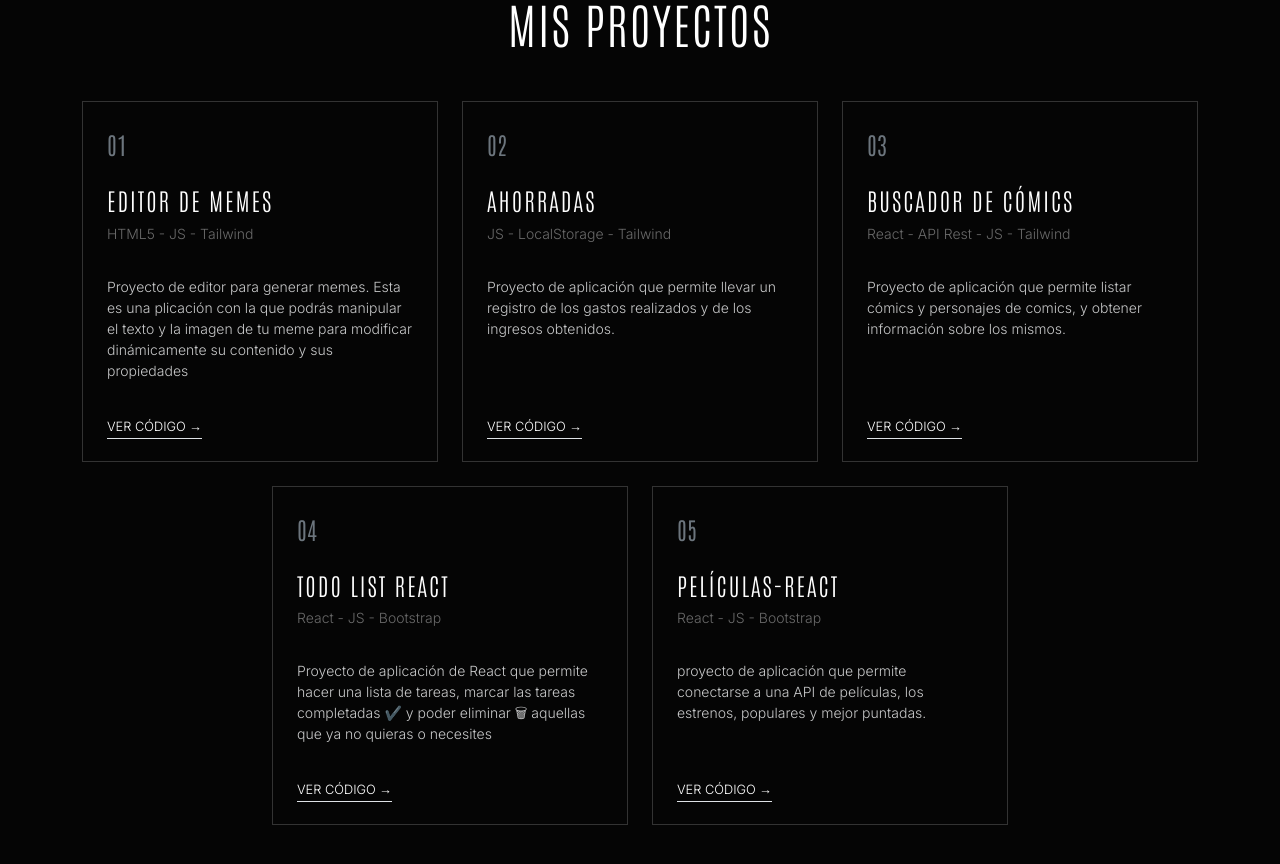
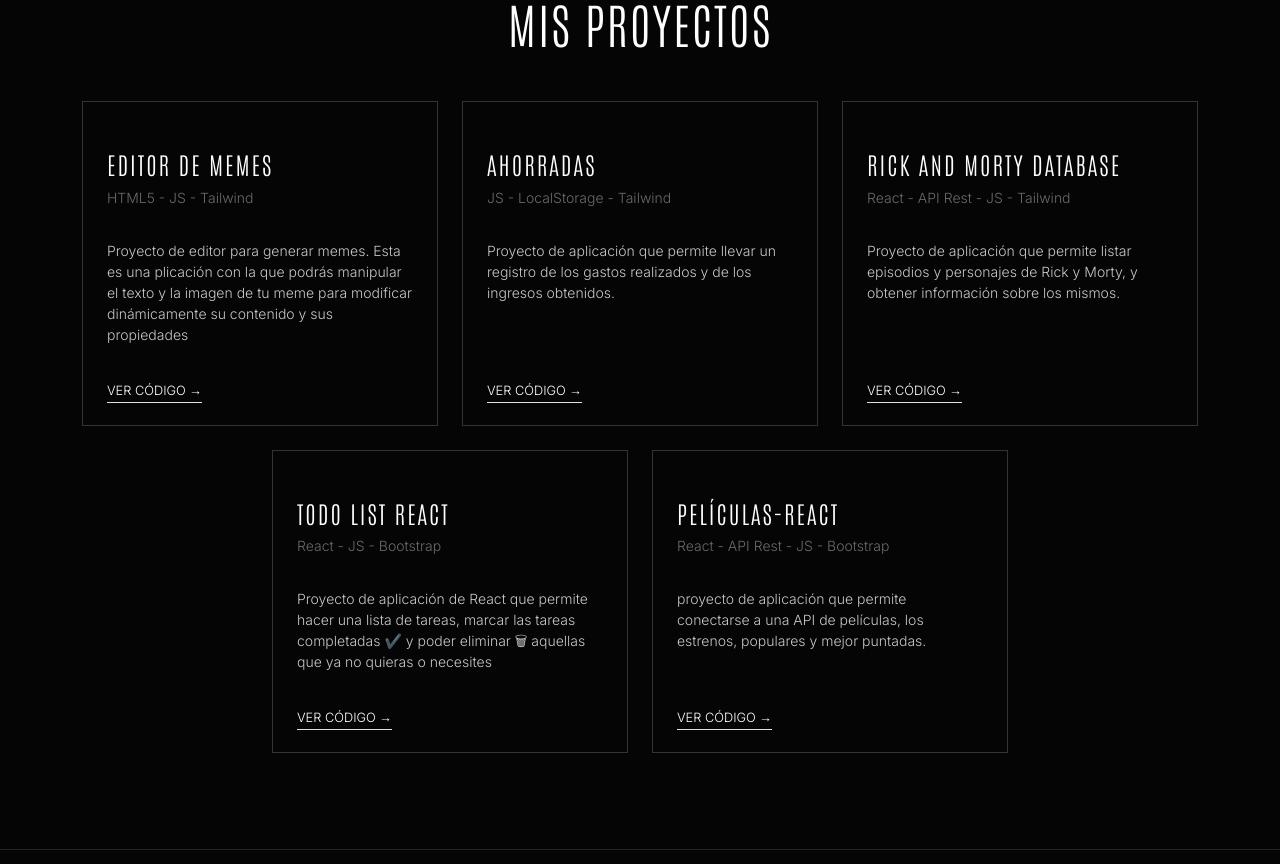
Before and after one commit to imMichi-Dev/Portafolio_React, a React (Vite) app: page / in a window 1280 px wide. Shown: the part 1240-2104 px from the top of the page. Built offline with nearby package versions, Linux system fonts and the light colour scheme.

Commit message:
adding links and fixing details.

```diff
--- a/src/App.jsx
+++ b/src/App.jsx
@@ -8,16 +8,15 @@ function App() {
   const projects = [
     { id: 1, title: "Editor de memes", tech: "HTML5 - JS - Tailwind", desc: "Proyecto de editor para generar memes. Esta es una plicación con la que podrás manipular el texto y la imagen de tu meme para modificar dinámicamente su contenido y sus propiedades", featured: false, link_page: "https://immichi-dev.github.io/GeneradorDeMemes-19/", link_github: "https://github.com/imMichi-Dev/GeneradorDeMemes-19" },
     { id: 2, title: "AhorrADAs", tech: "JS - LocalStorage - Tailwind", desc: "Proyecto de aplicación que permite llevar un registro de los gastos realizados y de los ingresos obtenidos.", featured: false, link_page: "https://immichi-dev.github.io/Ahorradas23/", link_github: "https://github.com/imMichi-Dev/Ahorradas23"},
-    { id: 3, title: "Buscador de Cómics", tech: "React - API Rest - JS - Tailwind", desc: "Proyecto de aplicación que permite listar cómics y personajes de comics, y obtener información sobre los mismos.", featured: false, link_page: "https://immichi-dev.github.io/ComicsTP/", link_github: "https://github.com/imMichi-Dev/ComicsTP" },
+    { id: 3, title: "Rick and Morty database", tech: "React - API Rest - JS - Tailwind", desc: "Proyecto de aplicación que permite listar episodios y personajes de Rick y Morty, y obtener información sobre los mismos.", featured: false, link_page: "https://immichi-dev.github.io/RickYmortyTP/", link_github: "https://github.com/imMichi-Dev/RickYmortyTP" },
     { id: 4, title: "Todo List React", tech: "React - JS - Bootstrap", desc: "Proyecto de aplicación de React que permite hacer una lista de tareas, marcar las tareas completadas ✔️ y poder eliminar 🗑 aquellas que ya no quieras o necesites", featured: false },
-    { id: 5, title: "Películas-React", tech: "React - JS - Bootstrap", desc: "proyecto de aplicación que permite conectarse a una API de películas, los estrenos, populares y mejor puntadas.", featured: true, link_page: "https://react-movies-atsc.vercel.app/recientes", link_github: "https://github.com/imMichi-Dev/React-Movies"},
+    { id: 5, title: "Películas-React", tech: "React - API Rest - JS - Bootstrap", desc: "proyecto de aplicación que permite conectarse a una API de películas, los estrenos, populares y mejor puntadas.", featured: true, link_page: "https://react-movies-atsc.vercel.app/recientes", link_github: "https://github.com/imMichi-Dev/React-Movies"},
   ];
 
   const skills = ["JavaScript", "React", "Bootstrap", "Tailwind", "Bulma", "Git/GitHub", "Node.js"];
 
   return (
     <div className="App">
-
       {/* --- NAVBAR --- */}
       <nav className="navbar navbar-expand-lg fixed-top" style={{ backgroundColor: 'rgba(5,5,5,0.9)' }}>
         <div className="container">
@@ -29,7 +28,6 @@ function App() {
           </div>
         </div>
       </nav>
-
       {/* --- HERO SECTION --- */}
       <header className="d-flex align-items-center min-vh-100 container">
         <div className="row w-100">
@@ -45,7 +43,6 @@ function App() {
           </div>
         </div>
       </header>
-
       {/* --- SKILLS SECTION --- */}
       <section id="skills" className="py-5 border-top border-dark">
         <div className="container py-5">
@@ -59,47 +56,32 @@ function App() {
           </div>
         </div>
       </section>
-
-      {/* --- PORTFOLIO SECTION (Grid de 7) --- */}
-
+      {/* --- PORTFOLIO SECTION --- */}
       <section id="portfolio" className="py-5 border-top border-dark">
         <div className="container py-5">
           <h2 className="mb-5 display-5 text-center">Mis Proyectos</h2>
-
-          {/* justify-content-center es la clave aquí para centrar los impares */}
           <div className="row g-4 justify-content-center">
             {projects.map((proj) => (
               <div key={proj.id} className="col-lg-4 col-md-6 col-sm-12">
-                {/* Altura fija min-height para que se vean uniformes */}
                 <div className="card h-100 card-custom p-4 d-flex flex-column" style={{ minHeight: '300px' }} onClick={(e)=>{e.stopPropagation(); location.href=proj.link_page}}>
-
-                  {/* Número del proyecto arriba a la derecha */}
                   <div className="d-flex justify-content-between align-items-start mb-3">
-                     {/* Icono de carpeta decorativo (opcional) */}
                     <span className="text-secondary" style={{ fontFamily: 'Antonio', fontSize: '1.5rem' }}>
-                      {proj.id < 10 ? `0${proj.id}` : proj.id}
                     </span>
                   </div>
-
                   <h3 className="h4 mt-2">{proj.title}</h3>
                   <p className=" small" style={{ opacity: 0.4 }}>{proj.tech}</p>
                   <p className="mt-3 text-light small" style={{ opacity: 0.8 }}>
                     {proj.desc}
                   </p>
-
-                  {/* Botón sutil de "Ver más" */}
                   <div className="mt-auto pt-3">
                     <a href={proj.link_github} className="text-white text-decoration-none border-bottom pb-1" style={{ fontSize: '0.8rem' }}>VER CÓDIGO &rarr;</a>
                   </div>
-
                 </div>
               </div>
             ))}
           </div>
-
         </div>
       </section>
-
       {/* --- CONTACT SECTION (Dos Columnas) --- */}
       <section id="contact" className="py-5 border-top border-dark">
         <div className="container py-5">
```
